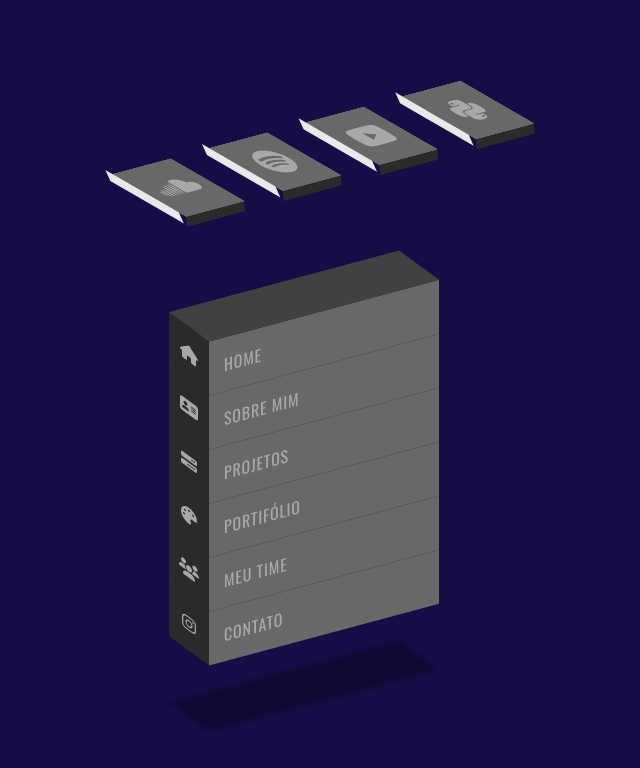
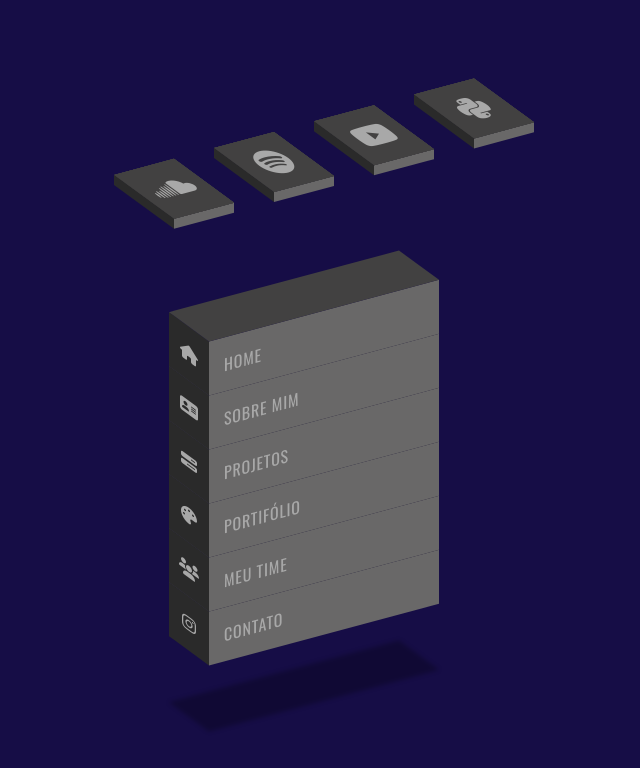
Before and after one commit to ruinedprince/Turbo-3D-Elements, a plain HTML site: page index.html in a window 1280 px wide. Shown: the whole page, without its empty margins (336-976 px from the left). Drawn offline with Linux system fonts and the light colour scheme.

Commit message:
arrumei a perspectiva dos botões

```diff
--- a/style/style.css
+++ b/style/style.css
@@ -29,7 +29,7 @@ a{
 #c1 ul{
     position: relative;
     display: flex;
-    transform: rotate(-15deg) skewX(45deg);
+    transform:skewY(-15deg) skewX(45deg);
 }
 
 #c1 li{
@@ -41,7 +41,7 @@ a{
 }
 
 #c1 li:before{
-    background-color: #2a2a2a;
+    background-color: #696868;
     content: "";
     position: absolute;
     bottom: -0.625rem;
@@ -49,22 +49,22 @@ a{
     width: 100%;
     height: 0.625rem;
     transform-origin: top;
-    transform: skewX(-50deg);
+    transform: skewX(-45deg);
 }
 
 #c1 li:after{
-    background-color: #e9e9e9;
+    background-color: #2a2a2a;
     content: "";
     position: absolute;
-    top: 0;
-    left: -0.625rem;;
-    width: 0.625rem;;
+    top: 0.312rem;
+    left: -0.625rem;
+    width: 0.625rem;
     height: 100%;
-    transform: skewY(-50deg);
+    transform: skewY(-45deg);
 }
 
 #c1 li span{
-    background-color: #696868;
+    background-color: #424141;
     position: absolute;
     top: 0;
     left: 0;
```
